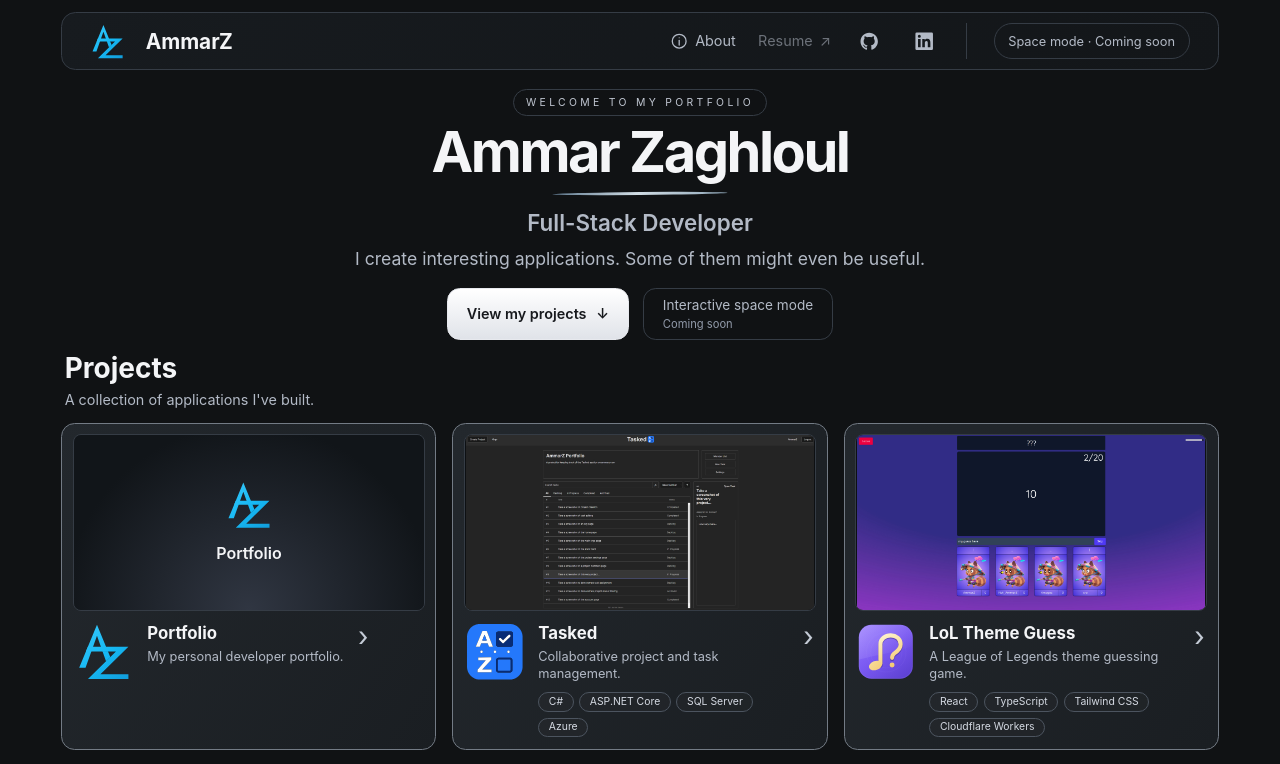
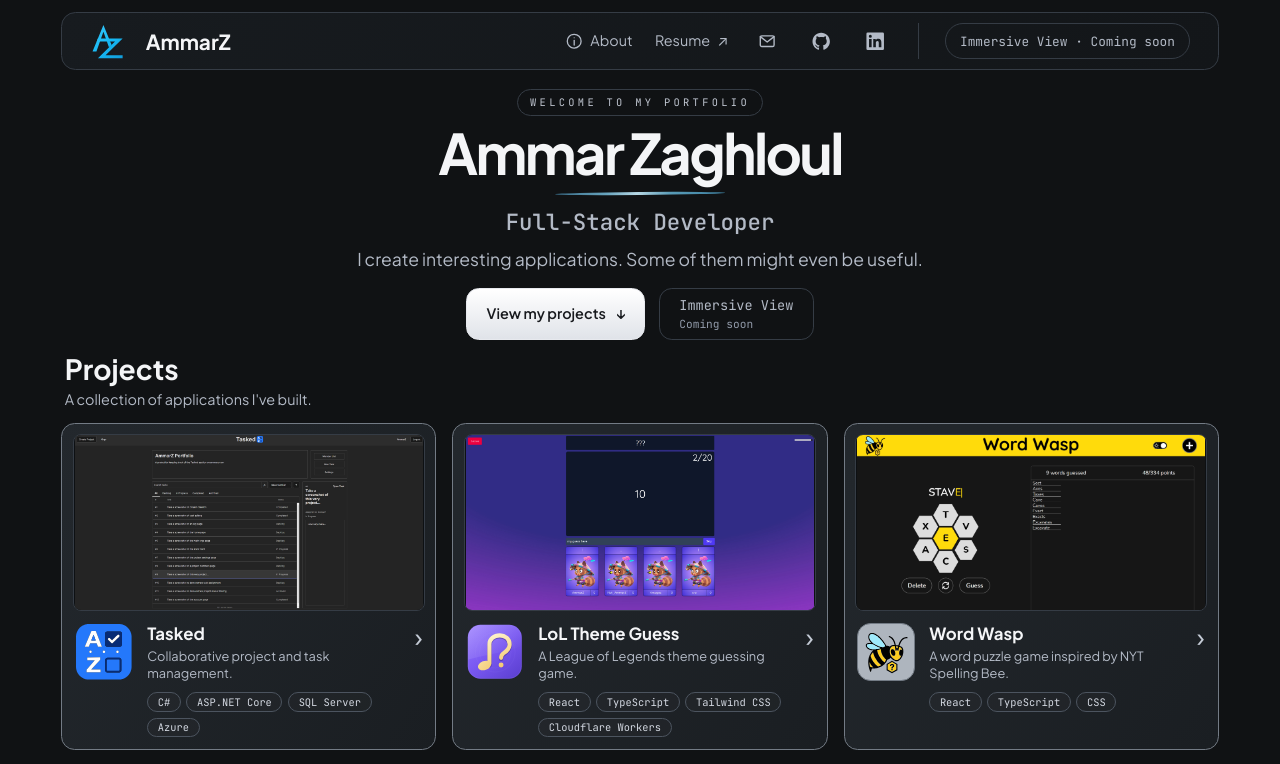
Before and after one commit to ammar-az/portfolio, a React (Vite) app: page / in a window 1280 px wide. Shown: the top 764 px of the page. Built offline with nearby package versions, Linux system fonts and the light colour scheme.

Commit message:
Email and Resume links added, new fonts chosen

```diff
--- a/index.html
+++ b/index.html
@@ -3,6 +3,9 @@
 	<head>
 		<meta charset="UTF-8" />
 		<link rel="icon" type="image/svg+xml" href="/az.svg" />
+		<link rel="preconnect" href="https://fonts.googleapis.com" />
+		<link rel="preconnect" href="https://fonts.gstatic.com" crossorigin />
+		<link rel="stylesheet" href="https://fonts.googleapis.com/css2?family=JetBrains+Mono:wght@400;500&amp;family=Plus+Jakarta+Sans:wght@400;600;700&amp;display=swap" />
 		<meta name="viewport" content="width=device-width, initial-scale=1.0, viewport-fit=cover" />
 		<title>Ammar Zaghloul | Full-Stack Developer</title>
 		<meta name="description" content="Explore Ammar Zaghloul's software projects, from multiplayer games to full-stack applications, with live demos and source code." />
--- a/src/react-app/App.css
+++ b/src/react-app/App.css
@@ -113,6 +113,7 @@
 }
 
 .mode-selector {
+    font-family: var(--font-mono);
     display: flex;
     padding: 0.2rem;
     border: 1px solid var(--color-border-subtle);
@@ -135,6 +136,7 @@
 }
 
 .mode-unavailable {
+    font-family: var(--font-mono);
     color: var(--color-muted);
     font-size: 0.8rem;
     padding: 0.45rem 0.85rem;
--- a/src/react-app/App.tsx
+++ b/src/react-app/App.tsx
@@ -15,7 +15,7 @@
 
 	return (
 		<>
-			<Header simple={simple} githubUrl="https://github.com/ammar-az" linkedinUrl="https://www.linkedin.com/in/ammar-zaghloul/" />
+			<Header simple={simple} resumeUrl="/Ammar-Zaghloul-Resume.pdf" email="ammar.zaghloul55@gmail.com" githubUrl="https://github.com/ammar-az" linkedinUrl="https://www.linkedin.com/in/ammar-zaghloul/" />
 
 			{simple ? (
 				<Simple/>
--- a/src/react-app/components/Header.tsx
+++ b/src/react-app/components/Header.tsx
@@ -4,16 +4,18 @@
 import InfoIcon from "../assets/icons/info-circle.svg?react";
 import GitHubIcon from "../assets/icons/github.svg?react";
 import LinkedInIcon from "../assets/icons/linkedin.svg?react";
+import EmailIcon from "../assets/icons/email.svg?react";
 
 type HeaderProps = {
     simple?: boolean;
     onModeChange?: (simple: boolean) => void;
-    resumeUrl?: string;
+    resumeUrl: string;
+    email?: string;
     githubUrl?: string;
     linkedinUrl?: string;
 };
 
-export default function Header({ simple = true, onModeChange, resumeUrl, githubUrl, linkedinUrl }: HeaderProps) {
+export default function Header({ simple = true, onModeChange, resumeUrl, email, githubUrl, linkedinUrl }: HeaderProps) {
     const about = useModalDialog();
     const menu = useModalDialog();
     const [menuOpen, setMenuOpen] = useState(false);
@@ -44,7 +46,8 @@
     const navigation = <>
         <div className="header-personal-links">
             <button type="button" className="header-link" onClick={openAbout}><InfoIcon className="header-nav-icon" aria-hidden="true" />About</button>
-            {resumeUrl ? <a className="header-link" href={resumeUrl} target="_blank" rel="noopener noreferrer" onClick={closeMenu}>Resume ↗</a> : <span className="header-link header-link-unavailable" aria-disabled="true" title="Resume coming soon">Resume <span aria-hidden="true">↗</span><span className="mobile-link-label">Coming soon</span></span>}
+            <a className="header-link" href={resumeUrl} target="_blank" rel="noopener noreferrer" aria-label="Resume (PDF, opens in a new tab)" onClick={closeMenu}>Resume <span aria-hidden="true">↗</span></a>
+            {email && <a className="header-link header-social-link" href={`mailto:${email}`} aria-label="Email Ammar" title={email} onClick={closeMenu}><EmailIcon className="header-nav-icon" aria-hidden="true" /><span className="mobile-link-label">Email</span></a>}
             {githubUrl && <a className="header-link header-social-link" href={githubUrl} target="_blank" rel="noopener noreferrer" aria-label="GitHub (opens in a new tab)" title="GitHub" onClick={closeMenu}><GitHubIcon className="header-nav-icon header-github-icon" aria-hidden="true" /><span className="mobile-link-label">GitHub</span></a>}
             {linkedinUrl ? <a className="header-link header-social-link" href={linkedinUrl} target="_blank" rel="noopener noreferrer" aria-label="LinkedIn (opens in a new tab)" title="LinkedIn" onClick={closeMenu}><LinkedInIcon className="header-nav-icon header-linkedin-icon" aria-hidden="true" /><span className="mobile-link-label">LinkedIn</span></a> : <span className="header-link header-social-link header-link-unavailable" aria-disabled="true" aria-label="LinkedIn (link coming soon)" title="LinkedIn — link coming soon"><LinkedInIcon className="header-nav-icon header-linkedin-icon" aria-hidden="true" /><span className="mobile-link-label">LinkedIn · Coming soon</span></span>}
         </div>
@@ -52,7 +55,7 @@
             {onModeChange ? <div className="mode-selector" role="group" aria-label="Portfolio layout">
                 <button type="button" aria-pressed={simple} onClick={() => { closeMenu(); onModeChange(true); }}>Simple</button>
                 <button type="button" aria-pressed={!simple} onClick={() => { closeMenu(); onModeChange(false); }}>Space</button>
-            </div> : <span className="mode-unavailable">Space mode · Coming soon</span>}
+            </div> : <span className="mode-unavailable">Immersive View · Coming soon</span>}
         </div>
     </>;
 
--- a/src/react-app/components/Simple.tsx
+++ b/src/react-app/components/Simple.tsx
@@ -39,8 +39,8 @@
                 <div className="intro-actions">
                     <a className="button button-primary" href="#projects">View my projects <span aria-hidden="true">↓</span></a>
                     {onSpaceMode ? (
-                        <button type="button" className="button" onClick={onSpaceMode}>Explore space mode <span aria-hidden="true">↗</span></button>
-                    ) : <span className="intro-space-note">Interactive space mode<span>Coming soon</span></span>}
+                        <button type="button" className="button" onClick={onSpaceMode}>Explore Immersive View <span aria-hidden="true">↗</span></button>
+                    ) : <span className="intro-space-note">Immersive View<span>Coming soon</span></span>}
                 </div>
             </section>
             <section id="projects" className="projects-section" aria-labelledby="projects-title">
--- a/src/react-app/data/projects.ts
+++ b/src/react-app/data/projects.ts
@@ -8,21 +8,6 @@
 
 export const projects: Project[] = [
     {
-        name: "Portfolio",
-        featuredTechnologies: [],
-        subdomain: "portfolio",
-        liveUrl: "https://ammarz.com",
-        repositories: [{ label: "GitHub", url: "https://github.com/ammar-az/portfolio" }],
-        summary: "My personal developer portfolio.",
-        description: "A simple home for my projects. Something a little more interactive is coming Soon™.",
-        logo: PortfolioLogo,
-        images: [],
-        stack: [
-            { category: "frontend", technologies: [tech.react, tech.typescript, tech.css, tech.vite] },
-            { category: "deployment", technologies: [tech.cloudflare] },
-        ]
-    },
-    {
         name: "Tasked",
         featuredTechnologies: [tech.csharp, tech.aspnet, tech.sqlserver, tech.azure],
         subdomain: "tasked",
@@ -32,8 +17,10 @@
         ],
         liveUrl: "https://tasked.ammarz.com",
         summary: "Collaborative project and task management.",
-        description: `Tasked is a full-stack project management application for organizing tasks and collaborating with configurable project memberships and role-based permissions.
-        I built it to learn C# through a common backend stack: an ASP.NET Core API backed by SQL Server, with Entity Framework Core handling object-relational mapping and database migrations.
+        description: `Tasked is a full-stack project management application for organizing tasks and collaborating with others.
+        Users can create or join projects, manage tasks, and keep track of assigned work.
+        Configurable visibility, join policies, bans, and member roles give project owners full control of their project and let Tasked support anything from a private to-do list to a shared team project.
+        \n\nI built Tasked to learn C# through a common backend stack: an ASP.NET Core API backed by SQL Server, with Entity Framework Core handling object-relational mapping and database migrations.
         The backend is responsible for authentication, session management using refresh tokens, authorization, and application logic for managing projects and tasks.
         The API is containerized with Docker and deployed to Azure App Service, with Azure SQL Database hosting application data.`,
         logo: Tasked,
@@ -86,14 +73,31 @@
         repositories: [{ label: "GitHub", url: "https://github.com/ammar-az/word-wasp" }],
         liveUrl: "https://word-wasp.ammarz.com",
         summary: "A word puzzle game inspired by NYT Spelling Bee.",
-        description: `It seems like Wordle clones are some of the most popular first projects out there, so I decided to do something different and create a version of the less popular Spelling Bee game.
-                    The focus of this project was to recreate a UI with the iconic honeycomb grid and hexagonal letter tiles.
-                    Unlike the daily format of Spelling Bee, Word Wasp lets players freely start new puzzles and choose between easy and hard word lists.`,
+        description: `Word Wasp is a word puzzle inspired by Spelling Bee. Each Word Wasp puzzle provides 7 letters, with one designated center letter.
+        Players find as many words as possible using those letters, with the constraints that words must be 4+ letters long and contain the center letter.
+        Wordle clones seem to be some of the most popular first projects, so I wanted to do something slightly different.
+        The focus of this project was to properly recreate the game logic, scoring rules, and most importantly the UI's iconic honeycomb grid with hexagonal letter tiles.
+        Instead of a single daily puzzle, Word Wasp lets players puzzles whenever they want and choose between an easy or hard word list.`,
         logo: Wasp,
         logoBackground: "light",
         images: [{ src: "/projects/word-wasp/word-wasp.jpg", alt: "Word Wasp puzzle with letter tiles, guessed words, and score" }, { src: "/projects/word-wasp/word-wasp-light.jpg", alt: "Word Wasp puzzle with a white background" }],
         stack: [
             { category: "frontend", technologies: [tech.react, tech.typescript, tech.css] },
+        ]
+    },
+    {
+        name: "Portfolio",
+        featuredTechnologies: [],
+        subdomain: "portfolio",
+        liveUrl: "https://ammarz.com",
+        repositories: [{ label: "GitHub", url: "https://github.com/ammar-az/portfolio" }],
+        summary: "My personal developer portfolio.",
+        description: "A simple home for my projects. Something a little more immersive is coming Soon™.",
+        logo: PortfolioLogo,
+        images: [],
+        stack: [
+            { category: "frontend", technologies: [tech.react, tech.typescript, tech.css, tech.vite] },
+            { category: "deployment", technologies: [tech.cloudflare] },
         ]
     },
     {
--- a/src/react-app/index.css
+++ b/src/react-app/index.css
@@ -1,5 +1,7 @@
 :root {
-    font-family: Inter, system-ui, -apple-system, BlinkMacSystemFont, "Segoe UI", sans-serif;
+    --font-sans: "Plus Jakarta Sans", system-ui, -apple-system, BlinkMacSystemFont, "Segoe UI", sans-serif;
+    --font-mono: "JetBrains Mono", ui-monospace, "Cascadia Code", Consolas, monospace;
+    font-family: var(--font-sans);
     line-height: 1.5;
     font-weight: 400;
     color-scheme: dark;
--- a/src/react-app/styles/simple-mode.css
+++ b/src/react-app/styles/simple-mode.css
@@ -10,6 +10,7 @@
 }
 
 .intro-eyebrow {
+    font-family: var(--font-mono);
     display: inline-block;
     padding: 0.3rem 0.75rem;
     border: 1px solid var(--color-border-subtle);
@@ -26,7 +27,7 @@
     margin: 0.2rem auto 0.65rem;
     padding-bottom: 0.2em;
     font-size: clamp(3.5rem, 4.2vw, 5rem);
-    font-weight: 750;
+    font-weight: 700;
     line-height: 1.15;
     letter-spacing: -0.045em;
 }
@@ -38,14 +39,15 @@
     width: 42%;
     left: 50%;
     bottom: 0;
-    background: linear-gradient(90deg, #607a90, var(--color-accent-highlight) 48%, var(--color-accent));
+    background: linear-gradient(90deg, #386b87, #67a4be 30%, #b6d7e4 48%, #589bb7 68%, #3d7f9f);
     transform: translateX(-50%) rotate(-0.5deg);
     border-radius: 100%;
 }
 
 .intro-role {
+    font-family: var(--font-mono);
     font-size: 1.4rem;
-    font-weight: 600;
+    font-weight: 500;
     color: var(--color-muted);
 }
 
@@ -66,6 +68,7 @@
 }
 
 .intro-space-note {
+    font-family: var(--font-mono);
     display: flex;
     flex-direction: column;
     justify-content: center;
@@ -217,6 +220,7 @@
 }
 
 .technology-tag {
+    font-family: var(--font-mono);
     padding: 0.1rem 0.6rem;
     border: 1px solid #4c545f;
     border-radius: 2rem;
```
Also changed, not shown: src/react-app/styles/project-view.css (+8 -1 lines), src/react-app/assets/icons/email.svg (added), 1 other file (tests, documents, lock files or other folders).
